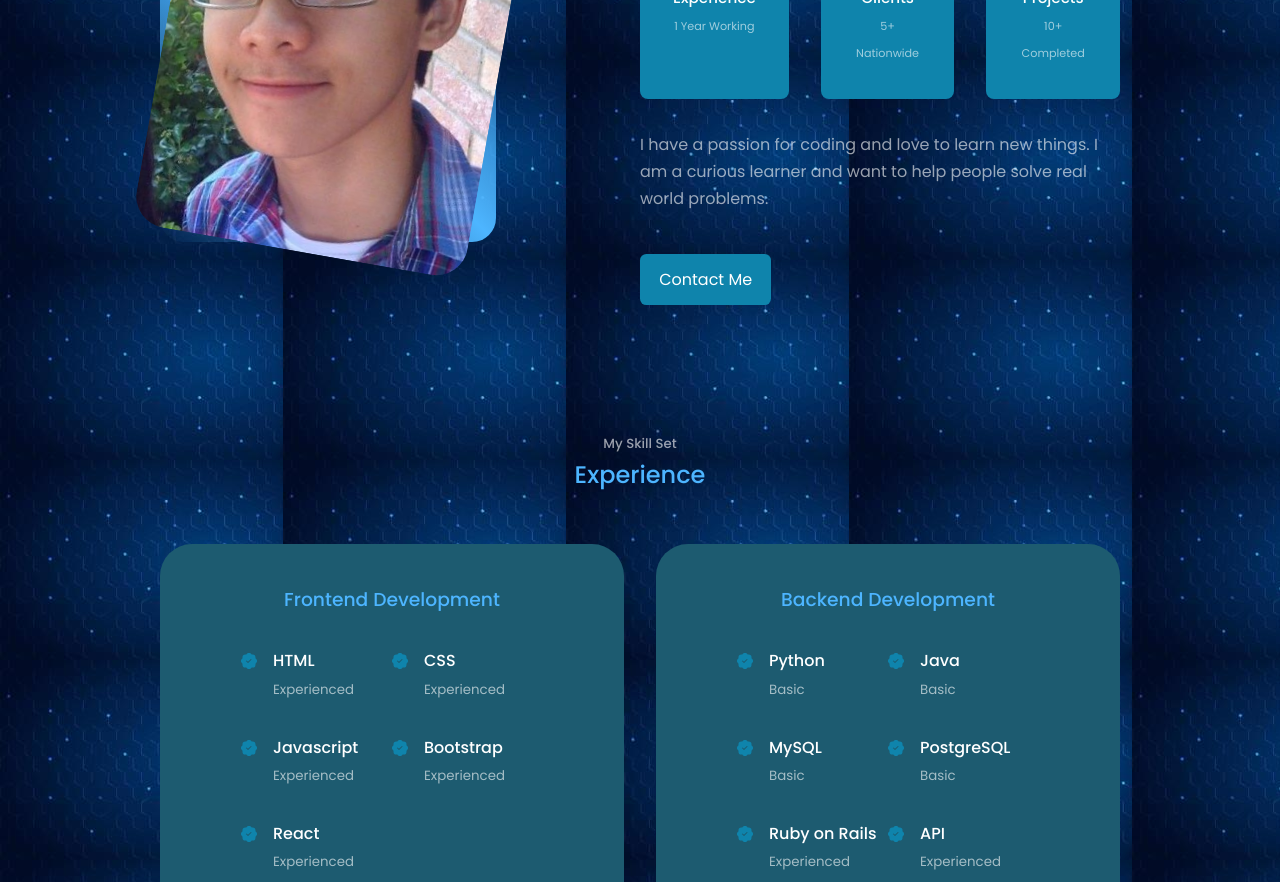
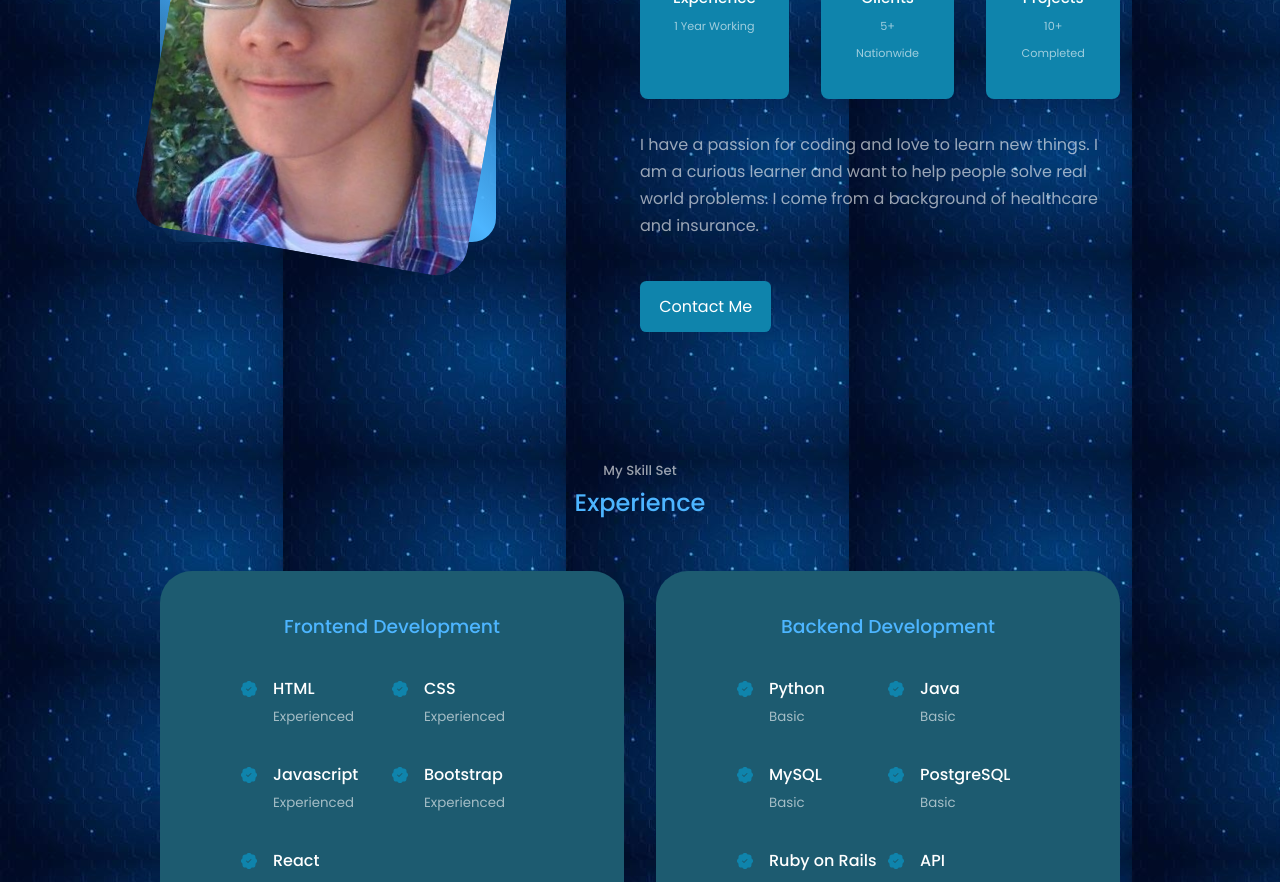
Before and after one commit to vintran93/react-portfolio-website, a React (Create React App) app: page / in a window 1280 px wide. Shown: the part 1540-2422 px from the top of the page. Built offline with nearby package versions, Linux system fonts and the light colour scheme.

Commit message:
bio update

```diff
--- a/src/components/about/About.jsx
+++ b/src/components/about/About.jsx
@@ -40,7 +40,7 @@ const About = () => {
         </div>
 
         <p>
-          I have a passion for coding and love to learn new things. I am a curious learner and want to help people solve real world problems.
+          I have a passion for coding and love to learn new things. I am a curious learner and want to help people solve real world problems. I come from a background of healthcare and insurance.
         </p>
 
         <a href="#contact" className="btn btn-primary">Contact Me</a>
```
